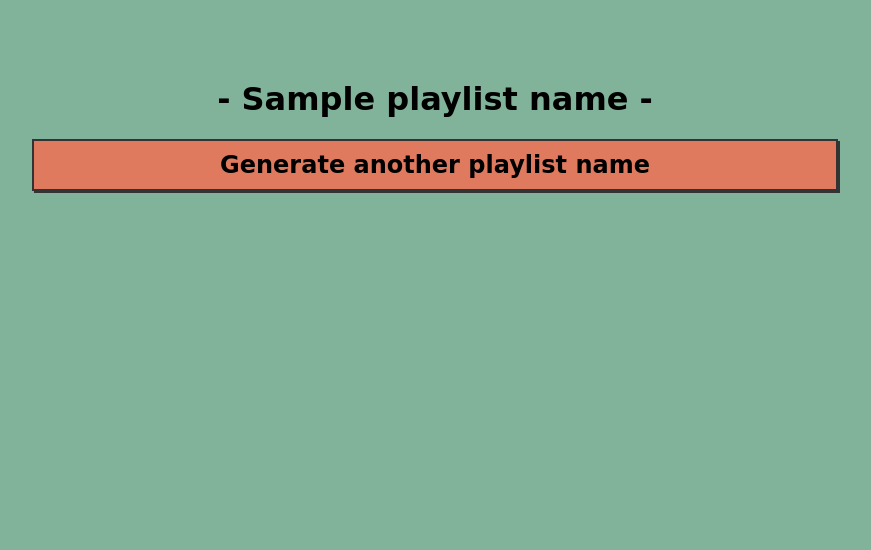
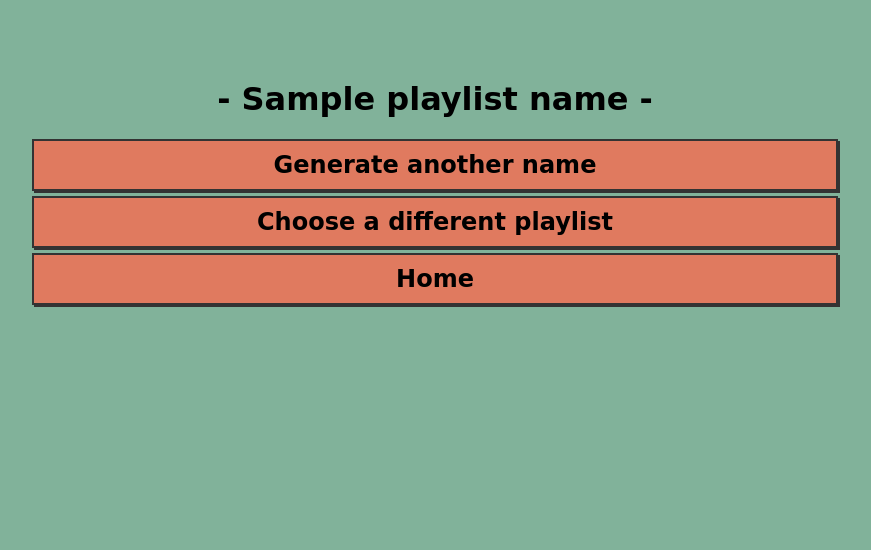
Before and after one commit to theobaur13/playlist-name-generator, a Flask app: template app/templates/playlist.html in a window 1280 px wide. Shown: the top 550 px of the page, without its empty margins (205-1076 px from the left). Run offline with Flask 3, Linux system fonts and the light colour scheme; the template is opened without the code that fills it: values that come from a table or form of the project are taken from there, most other values are stand-ins (such as "Sample title", 1, 10 or a date in 2020); some web fonts are replaced.

Commit message:
added buttons to help navigate upon completion

```diff
--- a/app/forms.py
+++ b/app/forms.py
@@ -5,4 +5,10 @@ class SubmitButton(FlaskForm):
     submit = SubmitField('Upload playlist')
 
 class RefreshButton(FlaskForm):
-    submit = SubmitField('Generate another playlist name')
+    submit = SubmitField('Generate another name')
+
+class PickPlaylistButton(FlaskForm):
+    submit = SubmitField('Choose a different playlist')
+
+class HomeButton(FlaskForm):
+    submit = SubmitField('Home')
--- a/app/static/css/style.css
+++ b/app/static/css/style.css
@@ -66,6 +66,7 @@ ol {
     font-family: "Moulpali", cursive;
     border: 2px solid #333;
     box-shadow: 2px 2px 0 #333;
+    margin-bottom: 5px;
 }
 
 .action-button:hover{
--- a/app/templates/playlist.html
+++ b/app/templates/playlist.html
@@ -8,4 +8,14 @@
     {{ refresh_button.submit(class_="action-button") }}
 </form>
 
+<form action="{{ url_for('playlists') }}" method="get">
+    {{ pick_playlist_button.csrf_token }}
+    {{ pick_playlist_button.submit(class_="action-button") }}
+</form>
+
+<form action="{{ url_for('home') }}" method="get">
+    {{ home_button.csrf_token }}
+    {{ home_button.submit(class_="action-button") }}
+</form>
+
 {% endblock %}
```
Also changed, not shown: app/routes.py (+5 -2 lines).
